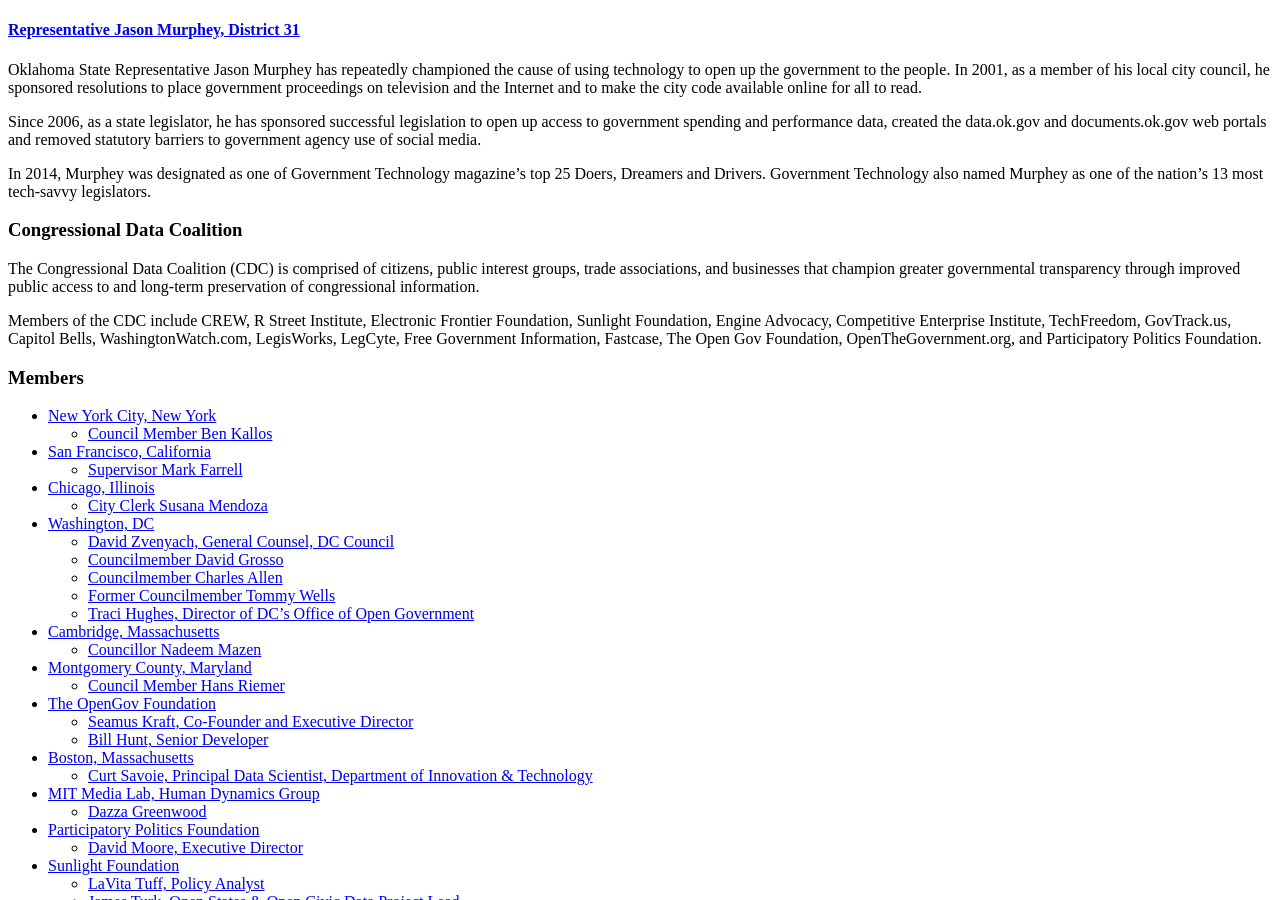
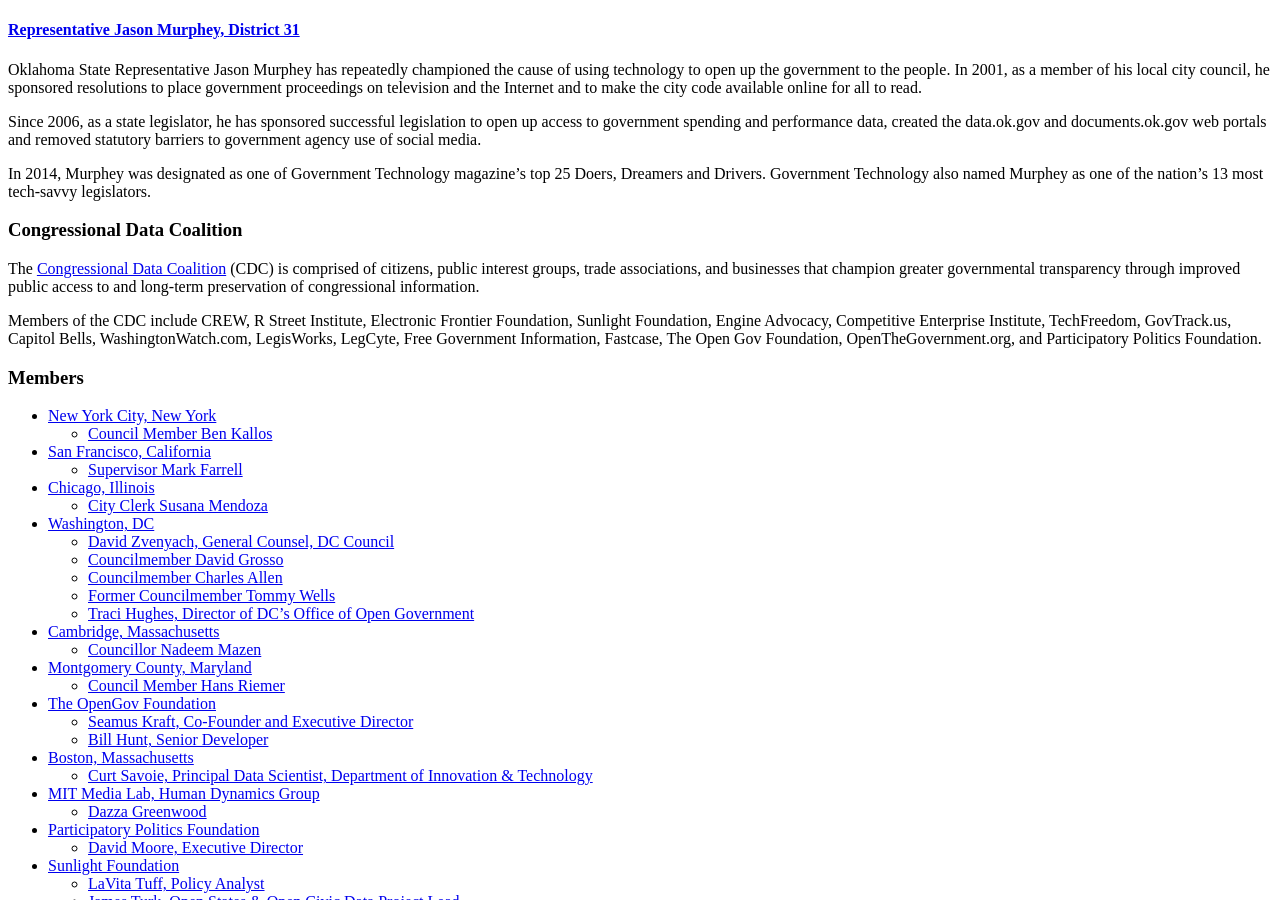
Before and after one commit to opengovfoundation/free-law-founders-site, a Jekyll site: the page built from who-we-are.md, in a window 1280 px wide and 900 px high, scrolled down 4303 px. Built offline with Jekyll 4.4.1, drawn with Linux system fonts in a browser that asks for light colours; nearby versions of some CDN libraries; part of the change alters nothing that is shown.

Commit message:
Update who-we-are.md

```diff
--- a/who-we-are.md
+++ b/who-we-are.md
@@ -192,6 +192,6 @@ In 2014, Murphey was designated as one of Government Technology magazine’s top
 
 ### <a id="congressional_data"></a>Congressional Data Coalition
 
-The Congressional Data Coalition (CDC) is comprised of citizens, public interest groups, trade associations, and businesses that champion greater governmental transparency through improved public access to and long-term preservation of congressional information.
+The [Congressional Data Coalition](http://congressionaldata.org/) (CDC) is comprised of citizens, public interest groups, trade associations, and businesses that champion greater governmental transparency through improved public access to and long-term preservation of congressional information.
 
 Members of the CDC include CREW, R Street Institute, Electronic Frontier Foundation, Sunlight Foundation, Engine Advocacy, Competitive Enterprise Institute, TechFreedom, GovTrack.us, Capitol Bells, WashingtonWatch.com, LegisWorks, LegCyte, Free Government Information, Fastcase, The Open Gov Foundation, OpenTheGovernment.org, and Participatory Politics Foundation.
```
